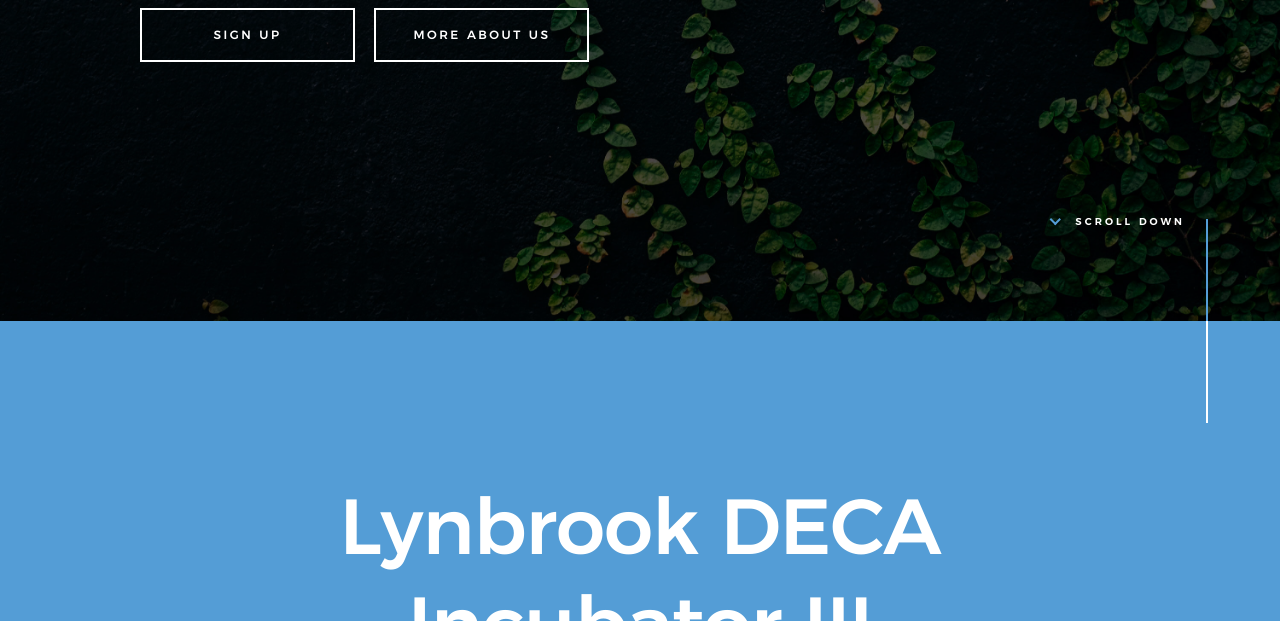
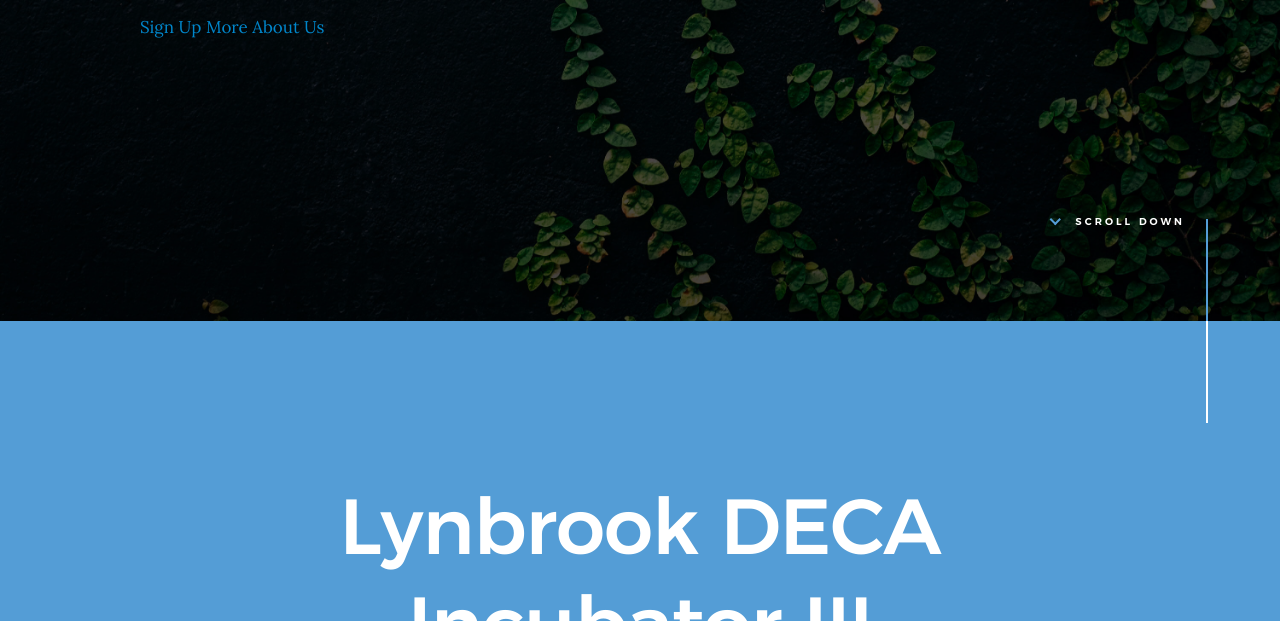
Before and after one commit to lhsdecainc/lhsdeca.github.io, a website: page index.html in a window 1280 px wide. Shown: the part 479-1100 px from the top of the page. Drawn offline with Linux system fonts and the light colour scheme; files whose address does not match are found by name.

Commit message:
Update index.html

```diff
--- a/index.html
+++ b/index.html
@@ -95,10 +95,10 @@
                 </h1>
 
                 <div class="home-content__buttons">
-	                    <a href="#contact" class="smoothscroll btn btn--stroke">
+	                    <a href="#contact">
 	                        Sign Up
 	                    </a>
-	                    <a href="#about" class="smoothscroll btn btn--stroke">
+	                    <a href="#about" >
 	                        More About Us
 	                    </a>
 	                </div>
```
